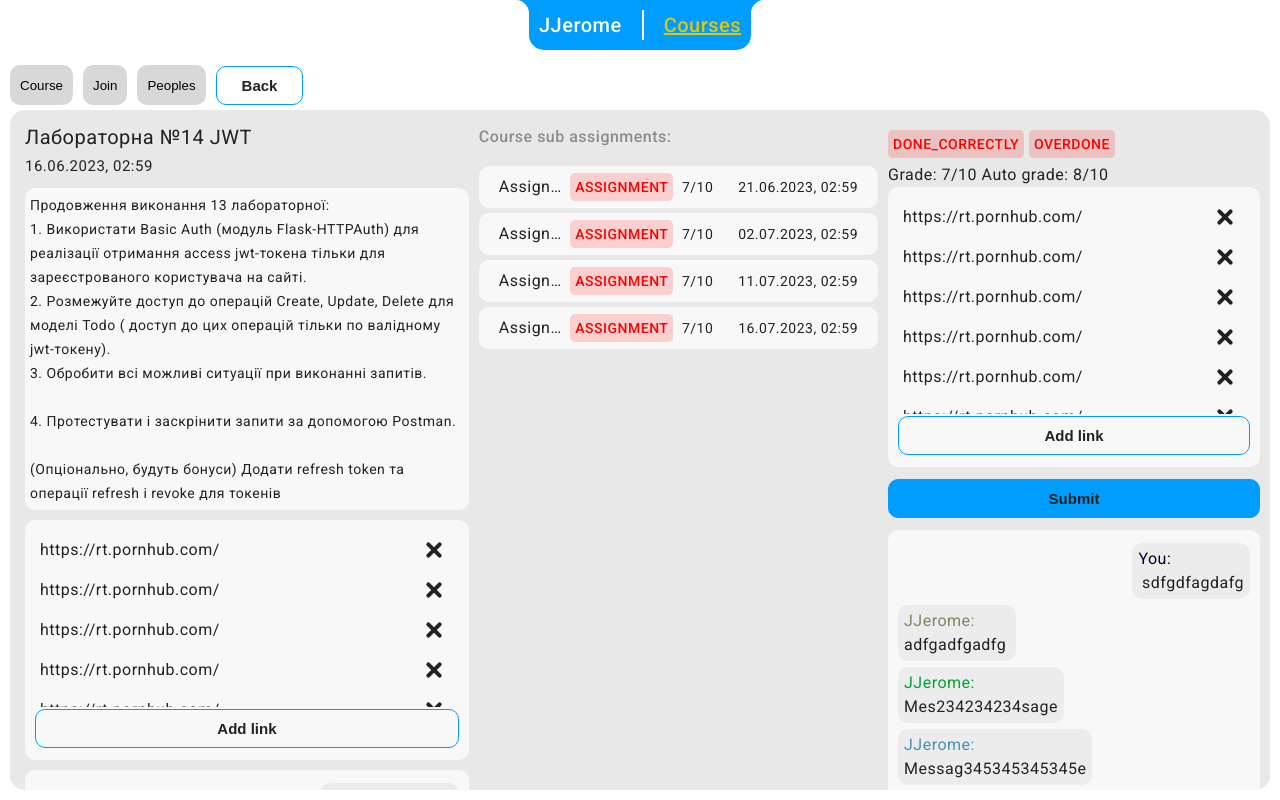
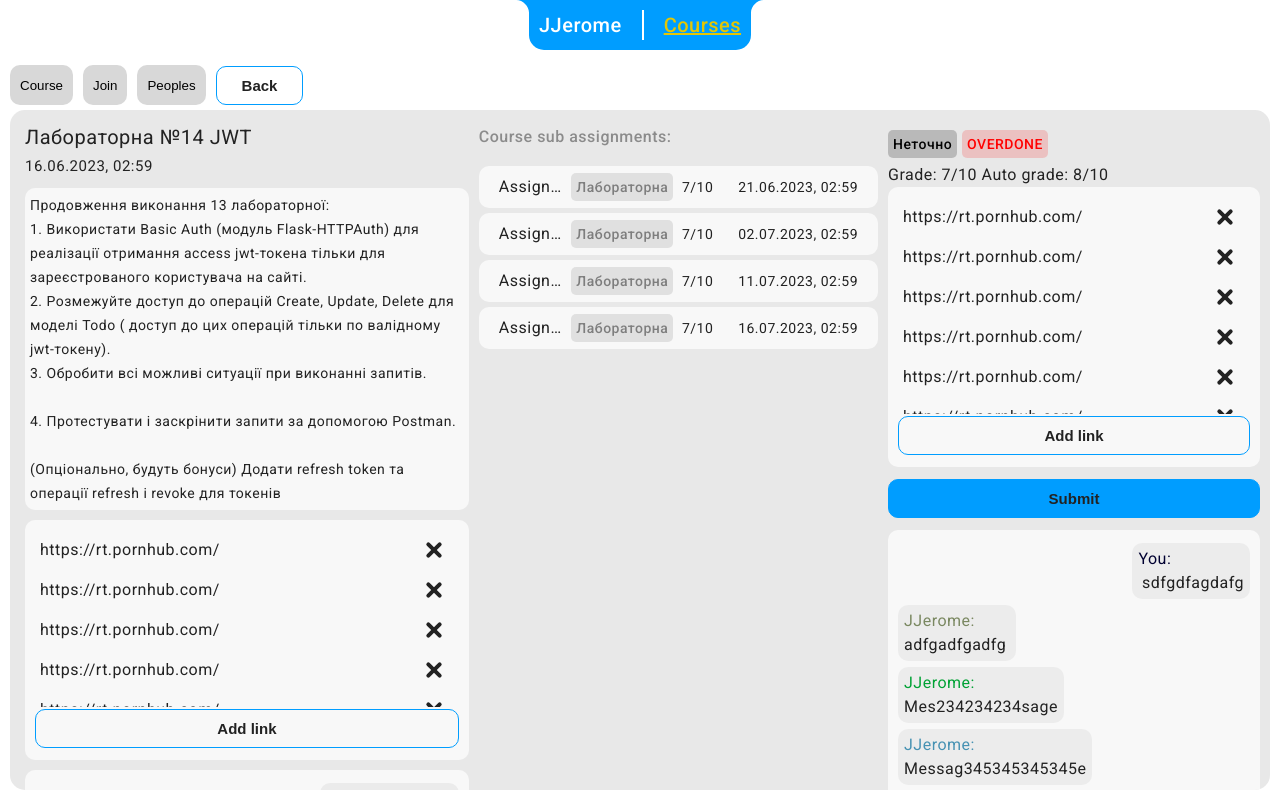
Before and after one commit to PNU-SE-3-team-7/LabControlFrontEnd, an Angular app: page /course/1/assignment/1 in a window 1280 px wide. Built offline with nearby package versions, Linux system fonts and the light colour scheme.

Commit message:
LAB-5 corrected color-palete

```diff
--- a/src/app/components/labels/accurast-grade-states.ts
+++ b/src/app/components/labels/accurast-grade-states.ts
@@ -3,33 +3,33 @@ import {StateInfo} from "./base-label/base-label.component";
 
 export const ACCURACY_GRADE_LABEL_INFO: Record<AccuracyGrade | string, StateInfo> = {
   DONE_CORRECTLY: {
-    text: 'DONE_CORRECTLY',
-    lightColor: 'rgba(250,42,42,0.2)',
-    mainColor: 'rgba(255,0,0)'
+    text: 'Коректно',
+    lightColor: 'rgba(0,255,60,0.2)',
+    mainColor: 'rgb(0,255,60)'
   },
   DONE_INACCURATELY: {
-    text: 'DONE_INACCURATELY',
-    lightColor: 'rgba(250,42,42,0.2)',
-    mainColor: 'rgba(255,0,0)'
+    text: 'Некоректно',
+    lightColor: 'rgba(255,230,100,0.2)',
+    mainColor: 'rgb(255,190,50)'
   },
   DONE_WRONG: {
-    text: 'DONE_WRONG',
+    text: 'Неправильно',
     lightColor: 'rgba(250,42,42,0.2)',
     mainColor: 'rgba(255,0,0)'
   },
   NOT_DONE: {
-    text: 'NOT_DONE',
-    lightColor: 'rgba(250,42,42,0.2)',
-    mainColor: 'rgba(255,0,0)'
+    text: 'Невиконано',
+    lightColor: 'rgba(100,100,100,0.2)',
+    mainColor: 'rgb(100,100,100)'
   },
   OFF_TASK: {
-    text: 'OFF_TASK',
-    lightColor: 'rgba(250,42,42,0.2)',
-    mainColor: 'rgba(255,0,0)'
+    text: 'Неточно',
+    lightColor: 'rgba(2,2,2,0.2)',
+    mainColor: 'rgba(2,2,2)'
   },
   NONE: {
-    text: 'NONE',
-    lightColor: 'rgba(250,42,42,0.2)',
-    mainColor: 'rgba(255,0,0)'
+    text: 'Пусто',
+    lightColor: 'rgba(2,2,2,0.2)',
+    mainColor: 'rgba(2,2,2)'
   },
 }
--- a/src/app/components/labels/assignment-type-states.ts
+++ b/src/app/components/labels/assignment-type-states.ts
@@ -3,18 +3,18 @@ import {AssignmentType} from "../../models/IAssignment";
 
 export const ASSIGNMENT_TYPE_LABEL_INFO: Record<AssignmentType, StateInfo> = {
   ASSIGNMENT: {
-    text: 'ASSIGNMENT',
-    lightColor: 'rgba(250,42,42,0.2)',
-    mainColor: 'rgba(255,0,0)'
+    text: 'Лабораторна',
+    lightColor: 'rgba(126,126,126,0.2)',
+    mainColor: 'rgba(126,126,126)'
   },
   TASK: {
-    text: 'TASK',
-    lightColor: 'rgba(250,42,42,0.2)',
-    mainColor: 'rgba(255,0,0)'
+    text: 'Завдання',
+    lightColor: 'rgba(100,50,74,0.2)',
+    mainColor: 'rgba(100,50,74)'
   },
   MATERIAL: {
-    text: 'MATERIAL',
-    lightColor: 'rgba(250,42,42,0.2)',
-    mainColor: 'rgba(255,0,0)'
+    text: 'Матеріал',
+    lightColor: 'rgba(100,50,74,0.2)',
+    mainColor: 'rgba(100,50,74)'
   },
 }
--- a/src/app/pages/course/course-assignment/course-assignment.component.ts
+++ b/src/app/pages/course/course-assignment/course-assignment.component.ts
@@ -227,7 +227,7 @@ export class CourseAssignmentComponent implements OnInit {
     autoGrade: 8,
     createdDate: new Date('2023-06-01T10:00:00Z'),
     updatedDate: new Date('2023-06-01T10:00:00Z'),
-    accuracyGrade: AccuracyGrade.DONE_CORRECTLY,
+    accuracyGrade: AccuracyGrade.OFF_TASK,
     completionGrade: CompletionGrade.OVERDONE
   }
   protected subAssignments: IAssignment[] = [
```
